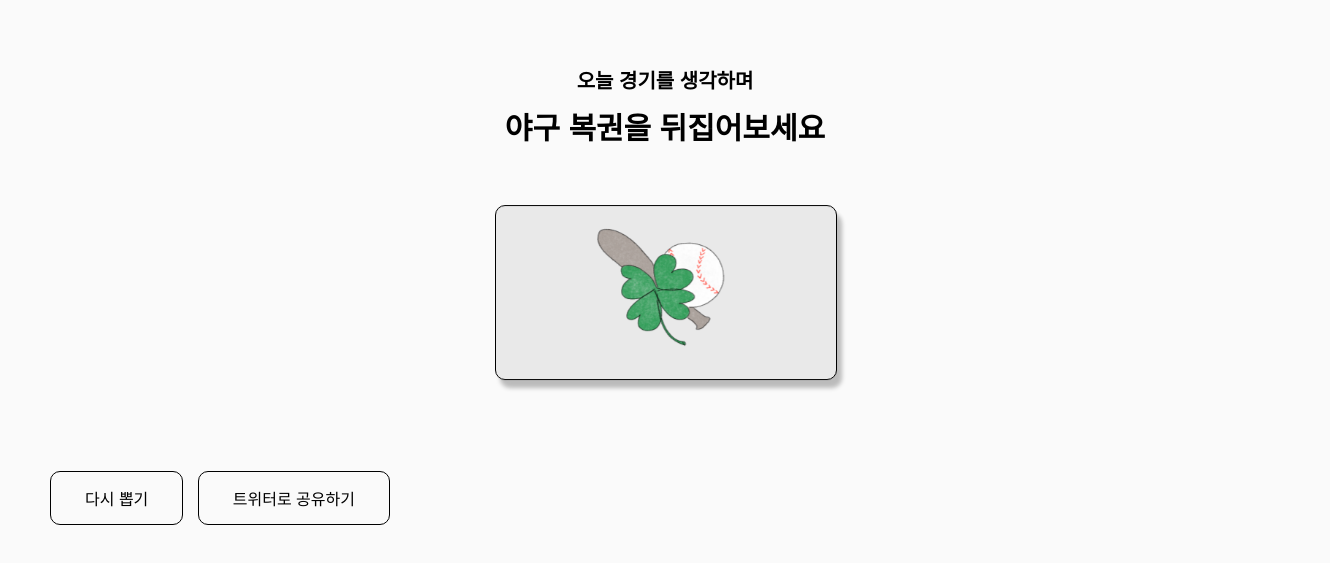
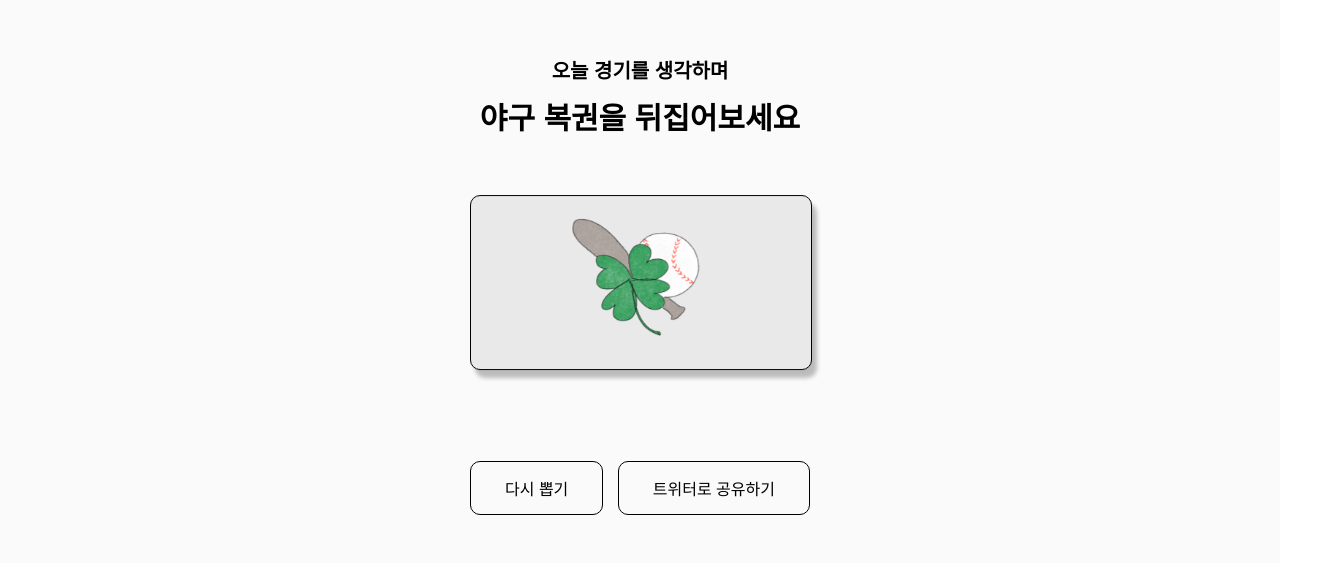
Before and after one commit to innerstella/happybaseball-diary, a React (Create React App) app: page / in a window 1280 px wide. Shown: the part 155-718 px from the top of the page, 1330 px wide, since content can reach past the window. Built offline with nearby package versions, Linux system fonts and the light colour scheme.

Commit message:
🐛 화면 확대 이슈 해결

```diff
--- a/src/pages/lottery/components/Lottery.tsx
+++ b/src/pages/lottery/components/Lottery.tsx
@@ -105,7 +105,10 @@ export default Lottery;
 const LotteryContainer = styled.div`
   display: flex;
   justify-content: center;
+  align-items: center;
   flex-direction: column;
+  /* width: 340px; */
+
   .margin100 {
     height: 100px;
   }
@@ -163,8 +166,6 @@ const ButtonContainer = styled.div`
   display: flex;
   justify-content: space-between;
   align-items: center;
-  padding: 0 25px;
-
   width: 340px;
   .btn {
     border: 1px solid black;
--- a/src/pages/lottery/index.tsx
+++ b/src/pages/lottery/index.tsx
@@ -4,8 +4,9 @@ import Lottery from "./components/Lottery";
 
 const LotteryPage = () => {
   return (
+    <>
       <MainContainer>
-      <div className="margin60"></div>
+        <div className="margin50"></div>
         {/* <Bar /> */}
         <div className="dynamic"></div>
         <TextContainer>
@@ -15,19 +16,22 @@ const LotteryPage = () => {
         </TextContainer>
         <div className="margin50"></div>
         <Lottery />
-
         <div className="margin120"></div>
       </MainContainer>
+    </>
   );
 };
 export default LotteryPage;
 
 const MainContainer = styled.div`
-  width: 100vw;
-  height: 100lvh;
+  /* width: 100dvw */
+  height: 100%;
   padding: 0 25px;
   background-color: #fafafa;
   font-family: "SUIT", sans-serif;
+  display: flex;
+  justify-content: center;
+  flex-direction: column;
   .dynamic {
     height: 20dvh;
   }
```
Lines whose indentation alone changed are shown as unchanged.
